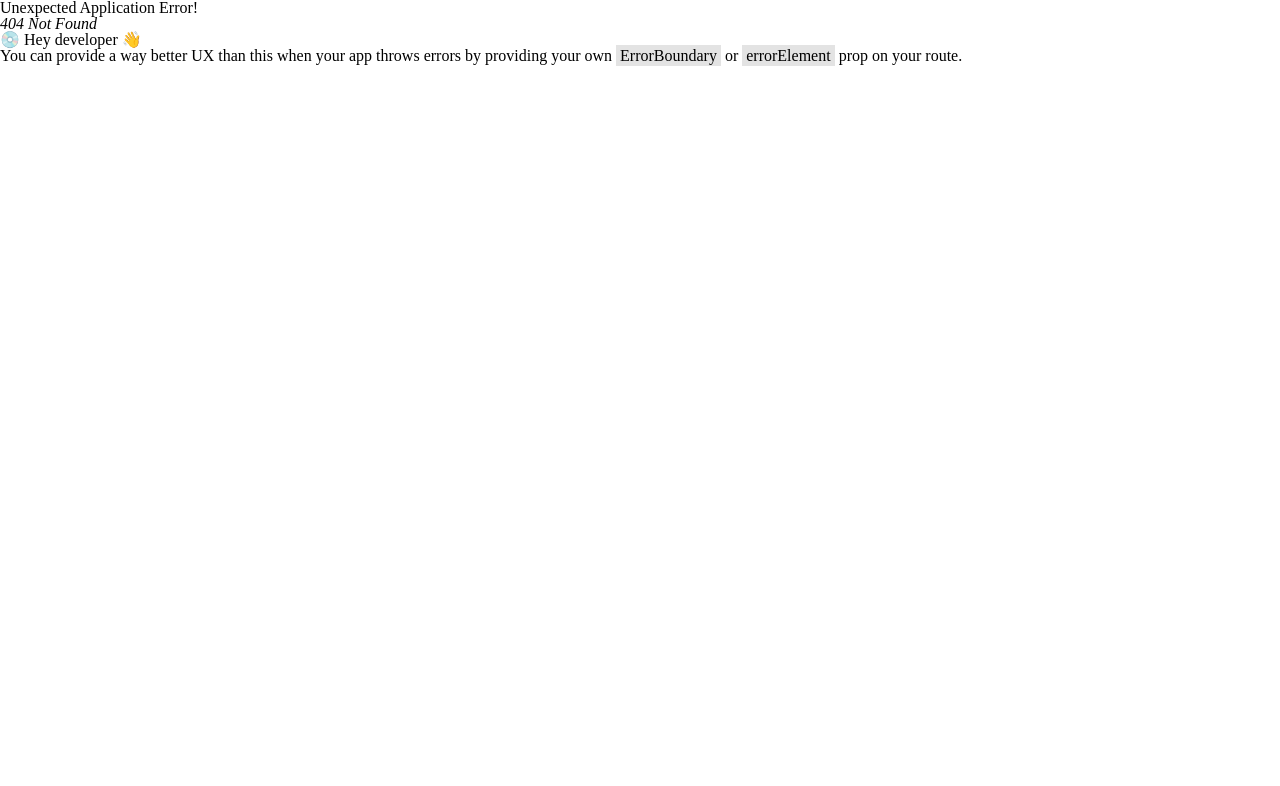
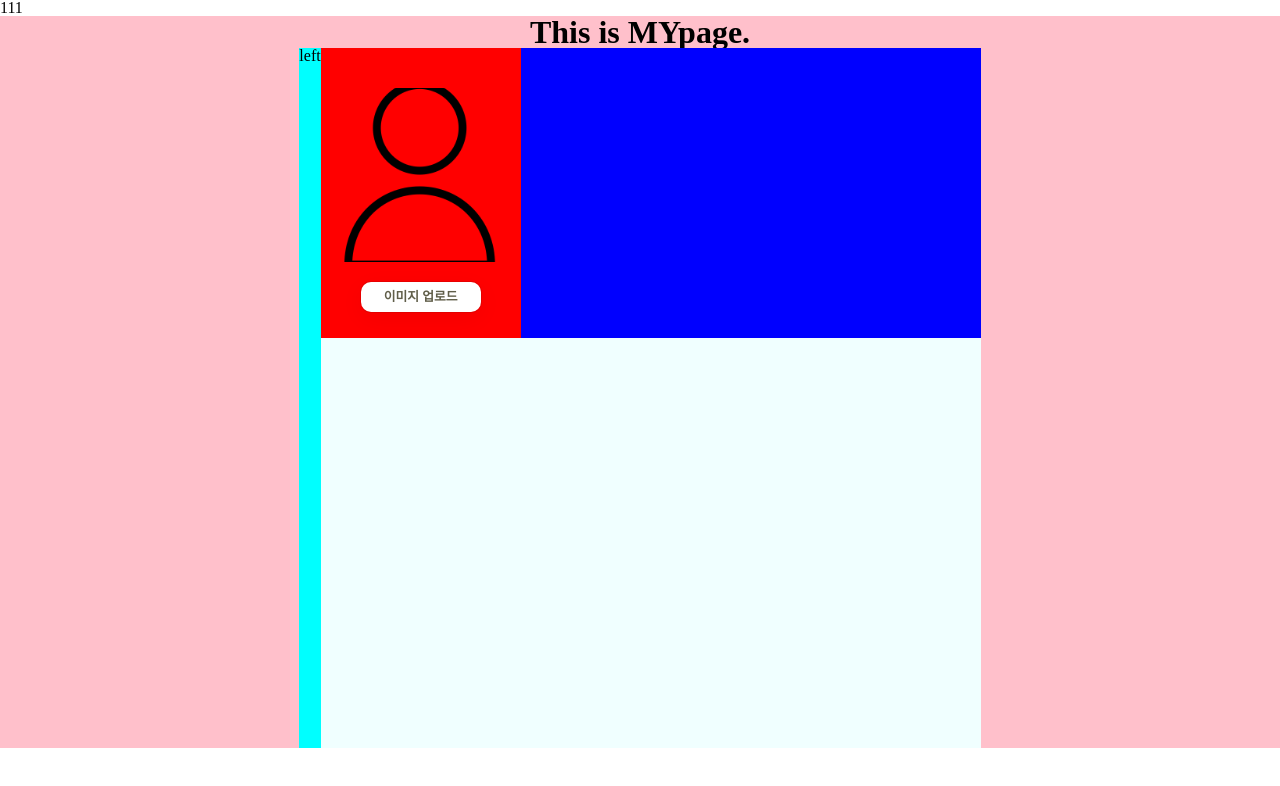
Before and after one commit to TeamSuperCat/Roupang-frontend, a React (Vite) app: page /mypage in a window 1280 px wide. Before the commit this address had no page. Shown: the top 786 px of the page. Built offline with nearby package versions, Linux system fonts and the light colour scheme.

Commit message:
temp commit

```diff
--- /dev/null
+++ b/src/pages/Mypage.tsx
@@ -0,0 +1,165 @@
+import React, { useRef, useState } from "react";
+import { styled } from "styled-components";
+
+const defaultProfilePath = "default_profile.png";
+const Mypage = () => {
+  const fileRef = useRef<HTMLInputElement>(null);
+  const [imgSrc, setImgSrc] = useState<string>(defaultProfilePath);
+
+  const onFileChange = async (e: React.ChangeEvent<HTMLInputElement>) => {
+    const file = e.target.files?.[0];
+
+    //TODO: upload to storage
+    //      setProfile(url)
+
+    const fileReader = new FileReader();
+    fileReader.readAsDataURL(file);
+    fileReader.onload = (e) => {
+      const result = e?.target?.result as string;
+      setImgSrc(result);
+    };
+  };
+  const submitHandler = () => {};
+  return (
+    <>
+      <Container>
+        <Heading>This is MYpage.</Heading>
+        <MypageDiv>
+          <SideMenu>left</SideMenu>
+          <UserProfile>
+            <UserProfileContainer>
+              <UserInfoForm onSubmit={submitHandler}>
+                <FormInnerDiv>
+                  <Profile>
+                    <PreviewDiv>
+                      <img src={imgSrc} alt='temp' />
+                    </PreviewDiv>
+                    <input type='file' accept='image/*' ref={fileRef} onChange={onFileChange} hidden />
+                    <ProfileUpload
+                      onClick={() => {
+                        fileRef && fileRef.current?.click();
+                      }}
+                    >
+                      이미지 업로드
+                    </ProfileUpload>
+                  </Profile>
+                  <InputDiv>
+                    {/* {signupInputProps.map((elem, i) => (
+                      <SignupInput
+                        key={i}
+                        name={elem.name}
+                        type={elem.type}
+                        text={elem.text}
+                        data={data}
+                        onChange={inputChangeHandler}
+                      />
+                    ))} */}
+                  </InputDiv>
+                </FormInnerDiv>
+                {/* <SignupButton>회원가입</SignupButton> */}
+              </UserInfoForm>
+            </UserProfileContainer>
+          </UserProfile>
+        </MypageDiv>
+      </Container>
+    </>
+  );
+};
+
+export default Mypage;
+
+const Container = styled.div`
+  background-color: pink;
+  width: 100%;
+  height: 100%;
+  display: flex;
+  flex-direction: column;
+  justify-content: center;
+  align-items: center;
+`;
+
+const Heading = styled.h1`
+  font-size: 2rem;
+  font-weight: 600;
+`;
+
+const MypageDiv = styled.div`
+  background-color: aliceblue;
+  display: flex;
+  height: 700px;
+`;
+
+const SideMenu = styled.div`
+  background-color: aqua;
+`;
+
+const UserProfile = styled.div`
+  background-color: azure;
+`;
+
+const UserProfileContainer = styled.div`
+  background-color: bisque;
+  display: flex;
+  justify-content: center;
+  align-items: center;
+`;
+
+const UserInfoForm = styled.form`
+  background-color: green;
+  display: flex;
+  flex-direction: column;
+  align-items: center;
+`;
+
+const FormInnerDiv = styled.div`
+  background-color: blue;
+  width: 660px;
+  display: grid;
+  grid-template-columns: 200px 1fr;
+  gap: 40px;
+`;
+
+const Profile = styled.div`
+  background-color: red;
+`;
+
+const PreviewDiv = styled.div`
+  width: 100%;
+  height: 60%;
+  margin: 20% auto 10%;
+  overflow: hidden;
+  display: flex;
+  align-items: center;
+
+  img {
+    width: 100%;
+    height: auto;
+    border-radius: 10px;
+  }
+`;
+
+const ProfileUpload = styled.div`
+  background-color: #fff;
+  width: 120px;
+  height: 30px;
+  border-radius: 4px;
+  color: #605e49;
+  font-weight: 600;
+  font-size: 0.8rem;
+  display: flex;
+  justify-content: center;
+  align-items: center;
+  margin: 0 auto;
+
+  box-sizing: border-box;
+  border-radius: 10px;
+  border: none;
+  box-shadow: rgba(0, 0, 0, 0.05) 0px 6px 24px 0px, rgba(0, 0, 0, 0.08) 0px 0px 0px 1px;
+  cursor: pointer;
+`;
+
+const InputDiv = styled.div`
+  display: flex;
+  flex-direction: column;
+  gap: 20px;
+`;
--- a/src/router.tsx
+++ b/src/router.tsx
@@ -3,6 +3,7 @@ import { Router as RemixRouter } from "@remix-run/router/dist/router";
 import Home from "./pages/Home";
 import AuthComponents from "./Auth/AuthComponents";
 import HeaderLayout from "./layout/HeaderLayout";
+import Mypage from "./pages/Mypage";
 
 interface RouterBase {
   id: number; // 페이지 아이디 (반복문용 고유값)
@@ -36,6 +37,12 @@ const routerData: RouterElement[] = [
         path: "home",
         label: "Home",
         element: <Home />,
+      },
+      {
+        id: 2,
+        path: "mypage",
+        label: "Mypage",
+        element: <Mypage />,
       },
     ],
   },
@@ -85,11 +92,7 @@ interface RouteObject {
 //router.children가 존재하면 다시 함수를 다시 호출해서 중첩라우팅을 변환합니다. 재귀를 사용했으니 2중3중으로 들어가도 처리가능합니다.
 function transformRoutes(routerArray: RouterElement[]): RouteObject[] {
   return routerArray.map((router) => {
-    const routeElement = router.withAuth ? (
-      <AuthComponents>{router.element}</AuthComponents>
-    ) : (
-      router.element
-    );
+    const routeElement = router.withAuth ? <AuthComponents>{router.element}</AuthComponents> : router.element;
 
     const routeObject: RouteObject = {
       path: router.path,
@@ -109,6 +112,4 @@ function transformRoutes(routerArray: RouterElement[]): RouteObject[] {
   });
 }
 
-export const routers: RemixRouter = createBrowserRouter(
-  transformRoutes(routerData)
-);
+export const routers: RemixRouter = createBrowserRouter(transformRoutes(routerData));
```
Also changed, not shown: public/default_profile.png (added).
